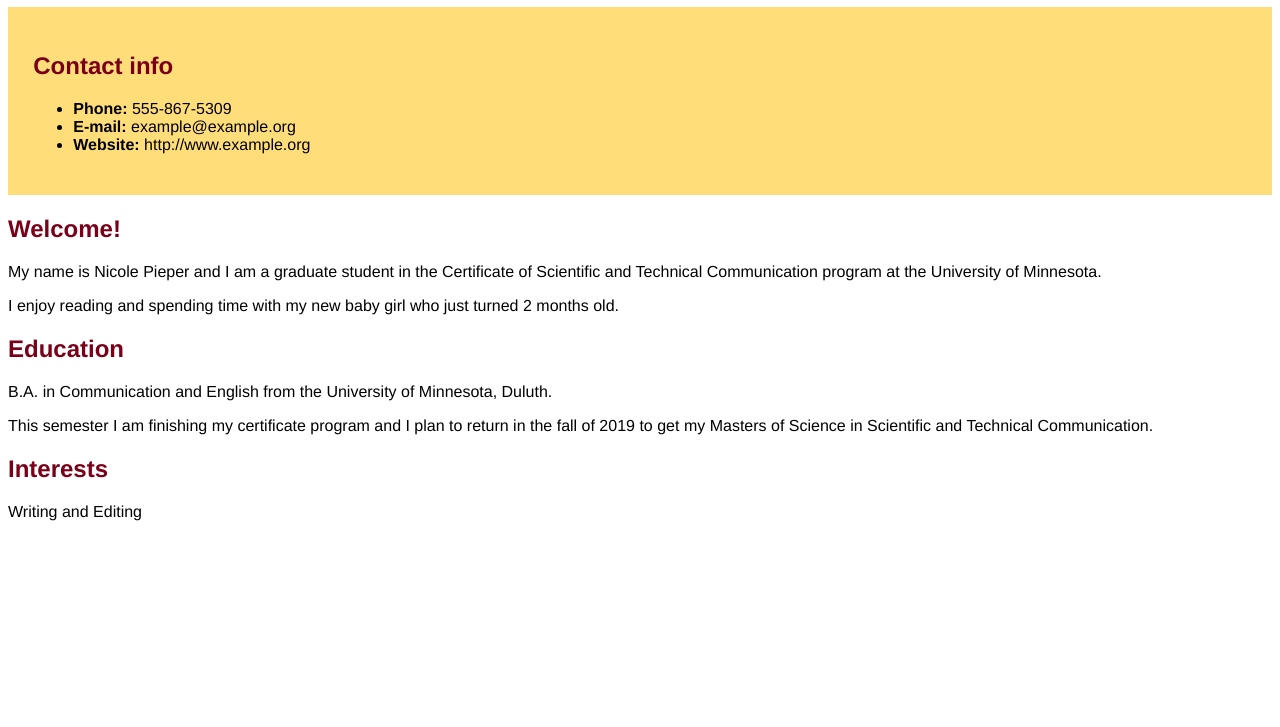
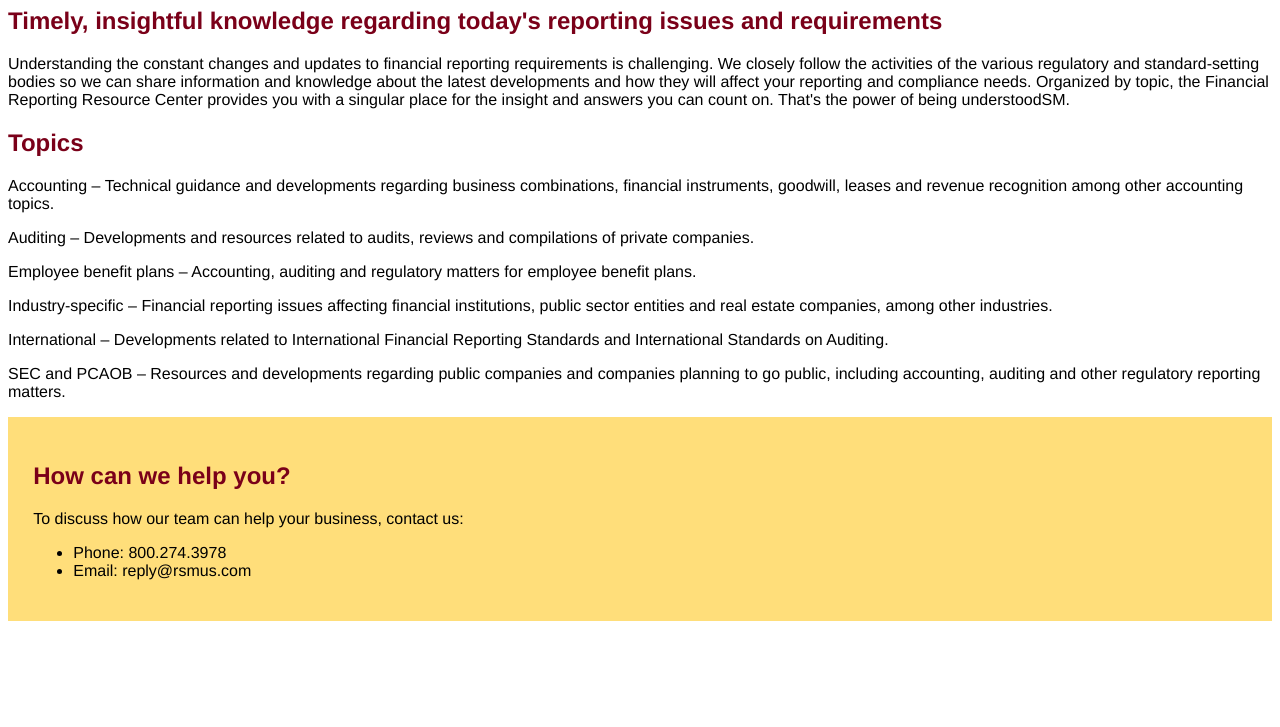
Before and after one commit to Mai-Kh/Template_Website-1, a plain HTML site: page index.html in a window 1280 px wide. Shown: the part 73-800 px from the top of the page. Drawn offline with Linux system fonts and the light colour scheme.

Commit message:
Added FRRC content

```diff
--- a/index.html
+++ b/index.html
@@ -1,37 +1,39 @@
 <!doctype html>
 <head>
-  <title>Page title</title>
+  <title>Financial Reporting Resource Center</title>
   <link rel="stylesheet" type="text/css" href="styles.css">
 </head>
 
 <body>
 
-<h1>Nicole's Webpage</h1>
+<h1>Financial Reporting Resource Center</h1>
+
+<h2>Timely, insightful knowledge regarding today's reporting issues and requirements</h2>
+
+<p>Understanding the constant changes and updates to financial reporting requirements is challenging. We closely follow the activities of the various regulatory and standard-setting bodies so we can share information and knowledge about the latest developments and how they will affect your reporting and compliance needs. Organized by topic, the Financial Reporting Resource Center provides you with a singular place for the insight and answers you can count on. That's the power of being understoodSM.</p>
+
+<h2>Topics</h2>
+
+<p>Accounting – Technical guidance and developments regarding business combinations, financial instruments, goodwill, leases and revenue recognition among other accounting topics.</p>
+
+<p>Auditing – Developments and resources related to audits, reviews and compilations of private companies.</p>
+
+<p>Employee benefit plans – Accounting, auditing and regulatory matters for employee benefit plans.</p>
+
+<p>Industry-specific – Financial reporting issues affecting financial institutions, public sector entities and real estate companies, among other industries.</p>
+
+<p>International – Developments related to International Financial Reporting Standards and International Standards on Auditing.</p>
+
+<p>SEC and PCAOB – Resources and developments regarding public companies and companies planning to go public, including accounting, auditing and other regulatory reporting matters.</p>
 
 <div id="contact">
-<h2>Contact info</h2>
+<h2>How can we help you?</h2>
+<p>To discuss how our team can help your business, contact us:
 <ul>
-  <li><strong>Phone:</strong> 555-867-5309</li>
-  <li><strong>E-mail:</strong> example@example.org</li>
-  <li><strong>Website:</strong> http://www.example.org</li>
+  <li>Phone: 800.274.3978</li>
+  <li>Email: reply@rsmus.com</li>
 </ul>
+</p>
 </div>
-
-<h2>Welcome!</h2>
-
-<p>My name is Nicole Pieper and I am a graduate student in the Certificate of Scientific and Technical Communication program at the University of Minnesota. </p>
-
-<p> I enjoy reading and spending time with my new baby girl who just turned 2 months old.</p>
-
-<h2>Education</h2>
-
-<p>B.A. in Communication and English from the University of Minnesota, Duluth.</p>
-
-<p>This semester I am finishing my certificate program and I plan to return in the fall of 2019 to get my Masters of Science in Scientific and Technical Communication. </p>
-
-<h2>Interests</h2>
-
-<p>Writing and Editing</p>
-
 </body>
 </html>
```
